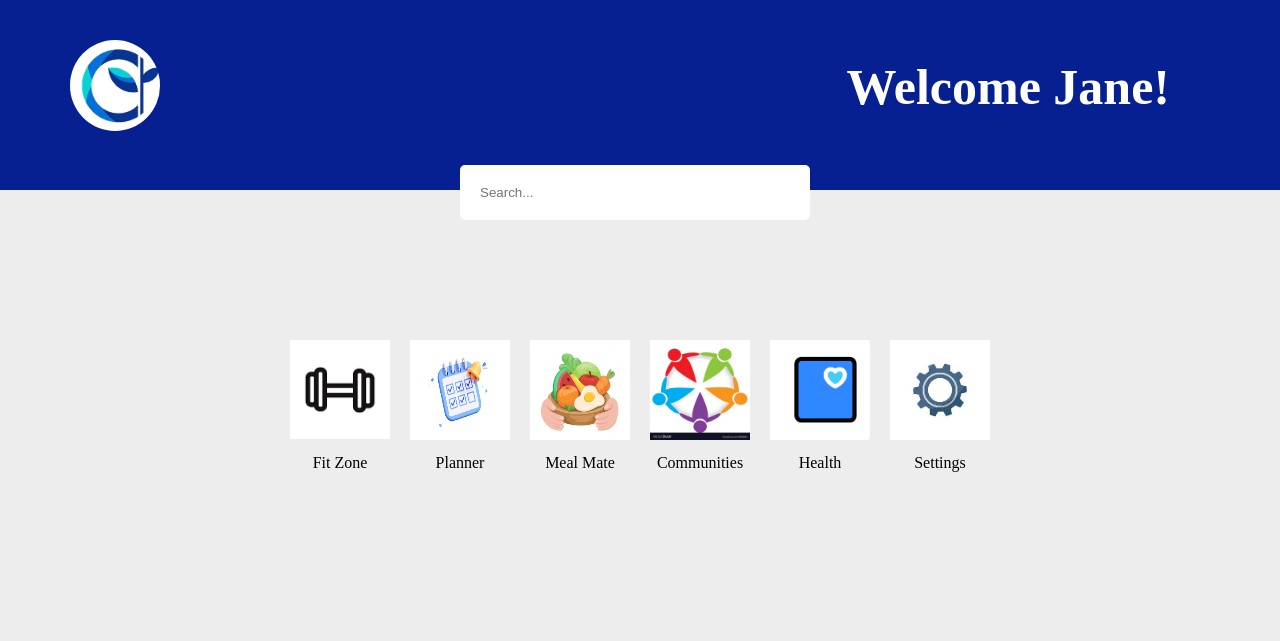
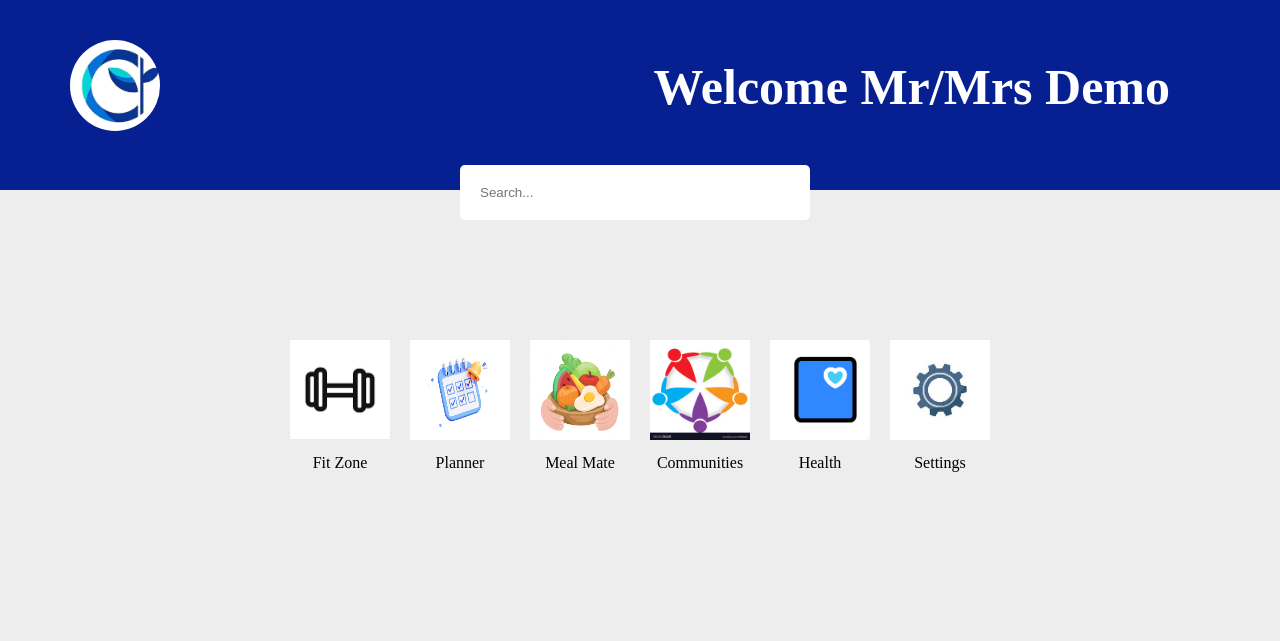
Before and after one commit to pyfiadonkor1/CampusCare365, a Flask app: page /home in a window 1280 px wide. Shown: the top 641 px of the page. Run offline with Flask 3, Linux system fonts and the light colour scheme.

Commit message:
used demo as welcome message name

```diff
--- a/templates/home.html
+++ b/templates/home.html
@@ -10,7 +10,7 @@
 			<img src="static\pictures\Logo.jpg" alt="Your logo">
 		</div>
 		<div class="welcome">
-			<h1><p>Welcome Jane!</p></h1>
+			<h1><p>Welcome Mr/Mrs Demo</p></h1>
 		</div>
 	</div>
 	<div class="search">
```
